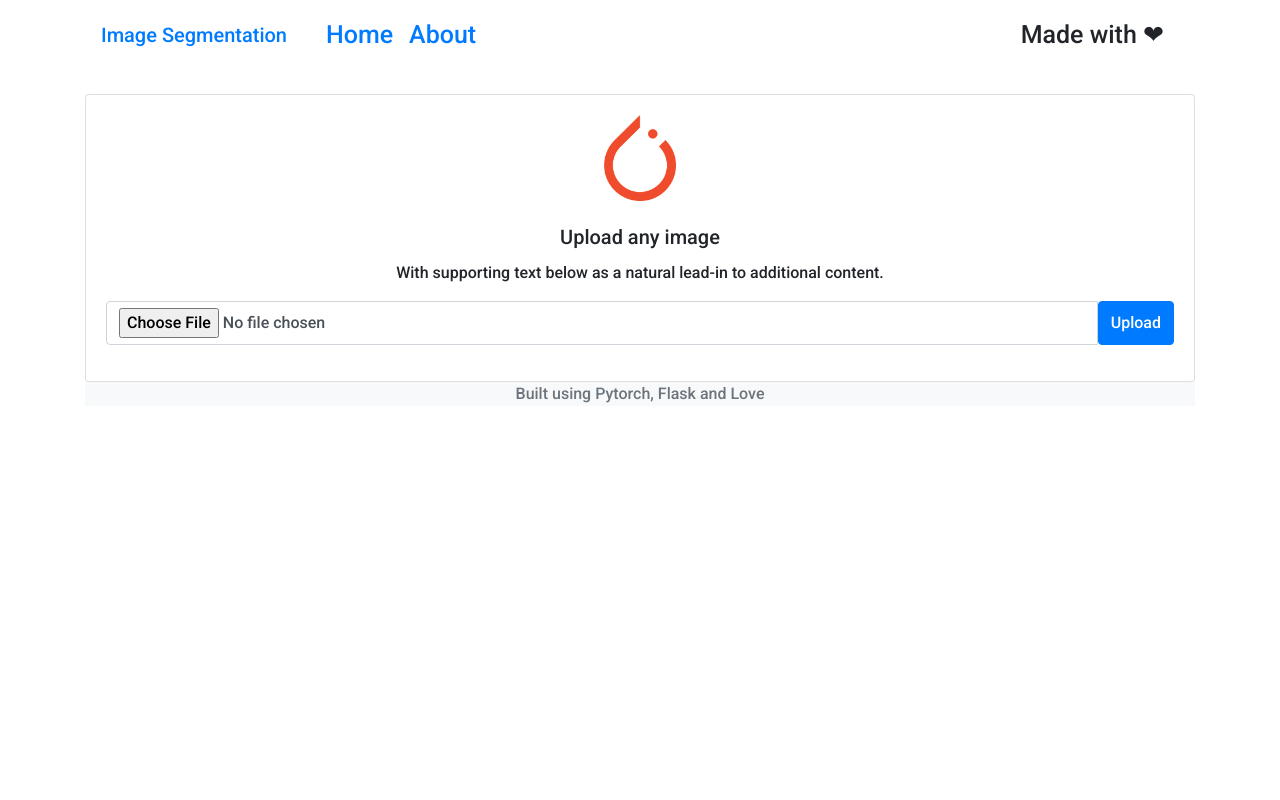
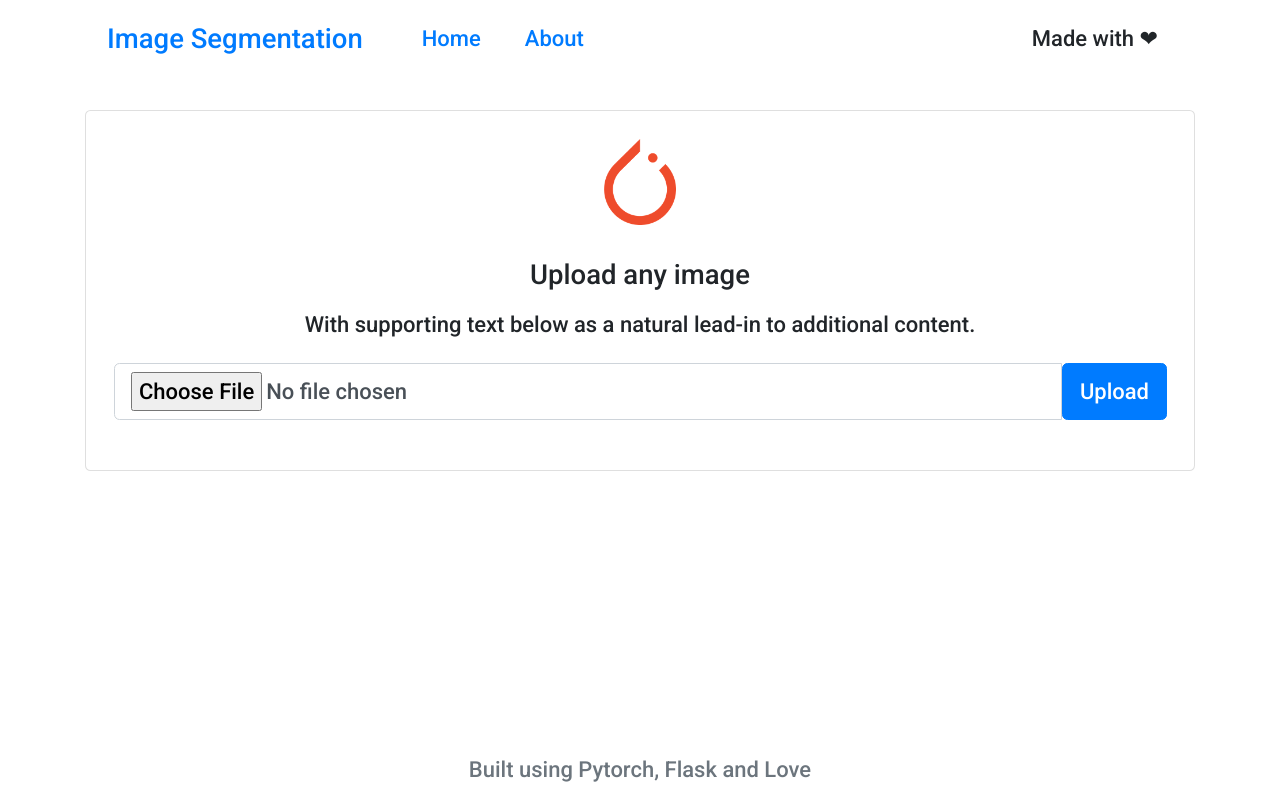
Before and after one commit to n3rwus/flask-panoptic-segmentation, a Flask app: page / in a window 1280 px wide. Run offline with Flask 2, Linux system fonts and the light colour scheme; some libraries are stand-ins or nearby versions.

Commit message:
Fronted almost done

```diff
--- a/application/static/css/main.css
+++ b/application/static/css/main.css
@@ -4,8 +4,14 @@ body {
     height: 100%;
     position: relative;
     margin: 0;
+    font-size: 22px;
 }
 
-nav {
-    font-size: 25px;
+footer {
+    position: absolute;
+    bottom: 0;
+    width: 100%;
+    height: 60px;
+    line-height: 60px;
+    text-align: center;
 }
--- a/application/templates/includes/footer.html
+++ b/application/templates/includes/footer.html
@@ -1,3 +1,5 @@
-<footer class="text-center text-lg-start bg-light text-muted">
-    <p>Built using Pytorch, Flask and Love</p>
+<footer class="footer">
+    <div class="container">
+        <span class="text-muted">Built using Pytorch, Flask and Love</span>
+    </div>
 </footer>
--- a/application/templates/includes/nav.html
+++ b/application/templates/includes/nav.html
@@ -1,7 +1,7 @@
 <nav class="navbar navbar-expand-lg stick-top">
     <a class="navbar-brand" href="{{ url_for('upload_file') }}">Image Segmentation</a>
     <div class="container-fluid">
-        <ul class="navbar-nav mr-auto">
+        <ul class="nav">
             <li class="nav-item active">
                 <a class="nav-link" href="{{ url_for('upload_file') }}">Home <span class="sr-only">(current)</span></a>
             </li>
--- a/application/templates/layout.html
+++ b/application/templates/layout.html
@@ -8,13 +8,13 @@
     <link href="https://fonts.googleapis.com/css?family=Roboto:500&display=swap" rel="stylesheet">
 </head>
 
-<body class="align-items-center">
-<div class="container align-content-center">
+<body>
+<div class="container">
     {% include "includes/nav.html" %}
     <br>
     {% block content %}
     {% endblock %}
-    {% include "includes/footer.html" %}
 </div>
+{% include "includes/footer.html" %}
 </body>
 </html>
```
